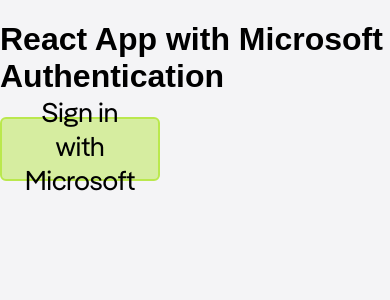
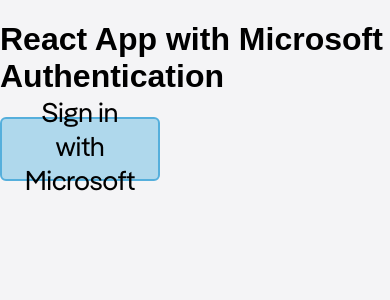
Before and after one commit to jatinweb2004/new3, a React (Create React App) app: page /Login in a window 390 px wide. Shown: the top 300 px of the page. Built offline with nearby package versions, Linux system fonts and the light colour scheme; no server answers.

Commit message:
Update About.css

```diff
--- a/src/components/pages/AboutUs/About.css
+++ b/src/components/pages/AboutUs/About.css
@@ -144,9 +144,9 @@
           align-items: center;
           gap: 0.625rem;
           border-radius: 0.375rem;
-          border: 2px solid #BAE84D;
-          background: rgba(186, 232, 77, 0.50);
-          color: #000;
+      border: 2px solid #55afdc;
+      background: #afd8ec;
+/*           color: #000; */
           font-family: "Pangea Trial";
           font-size: 1.7rem;
           font-style: normal;
```
